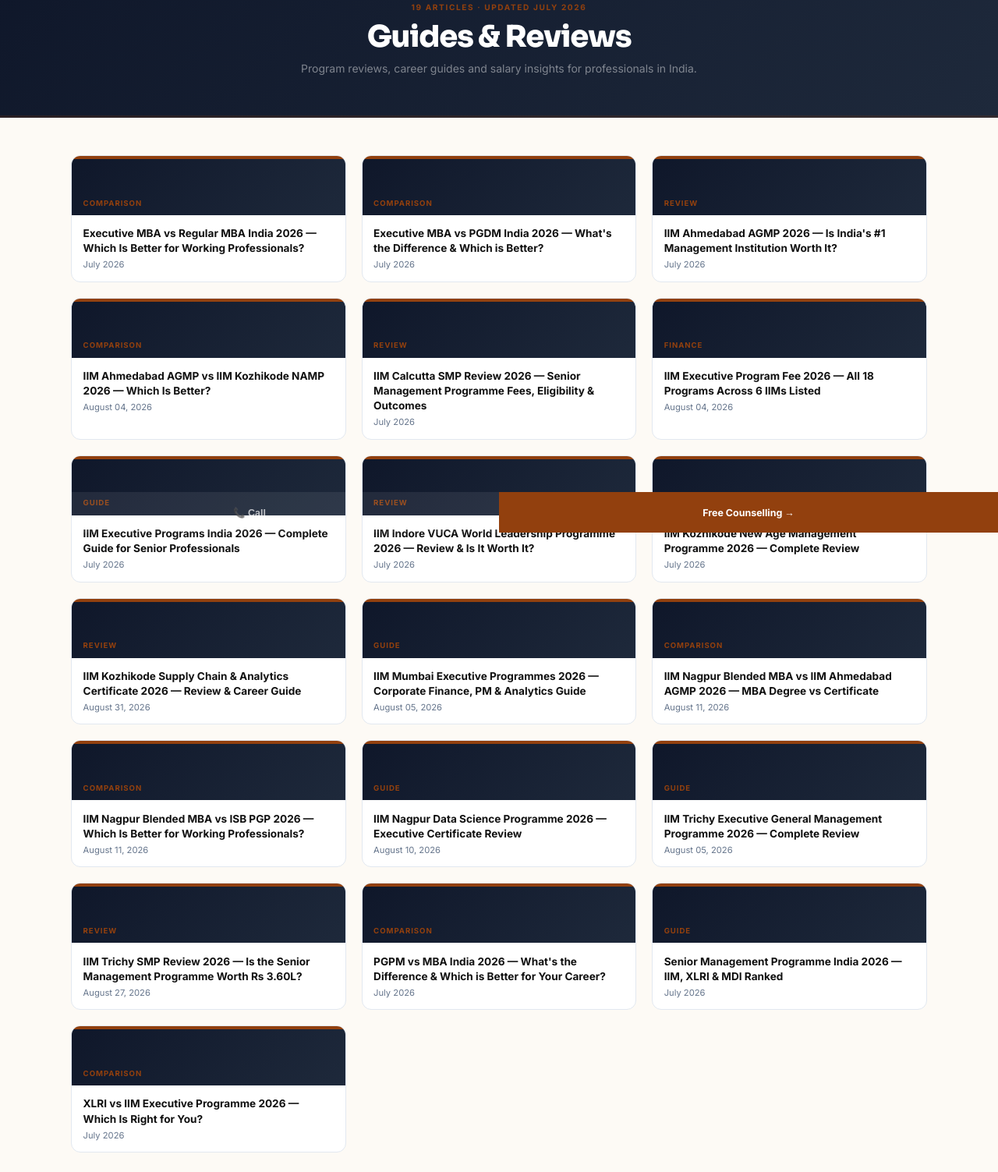
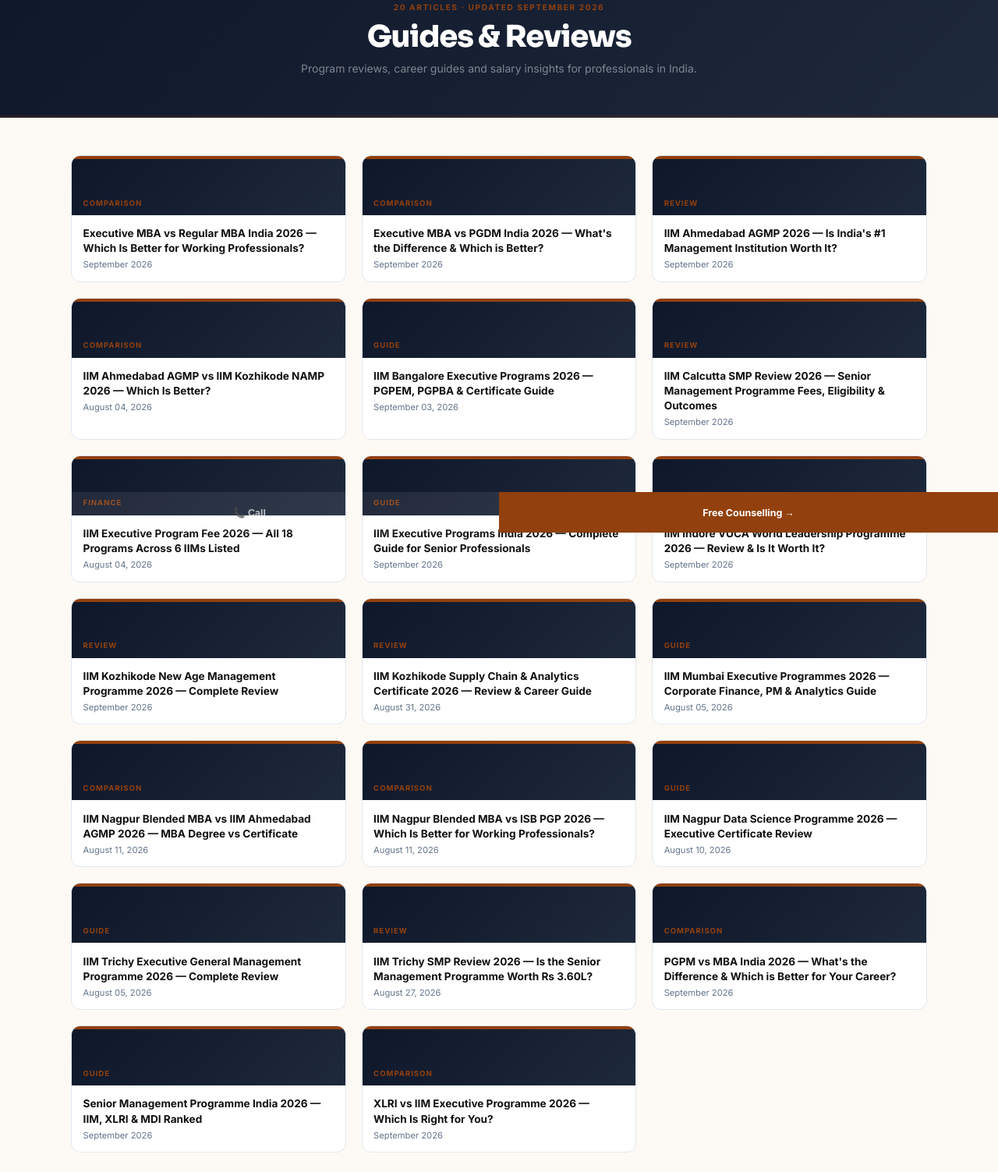
Before and after one commit to durgeshkekare-gif/iimexecutive-in, a website: page blog/index.html in a window 1280 px wide. Shown: the part 117-1620 px from the top of the page at 78% size. Drawn offline with nearby package versions, Linux system fonts and the light colour scheme.

Commit message:
fix: rebuild blog index

```diff
--- a/blog/index.html
+++ b/blog/index.html
@@ -1,7 +1,7 @@
 <!DOCTYPE html><html lang="en"><head>
 <meta charset="UTF-8"><link rel="icon" href="/favicon.ico">
-<meta name="viewport" content="width=device-width,initial-scale=1.0"><meta name="robots" content="index,follow">
-<title>Blog — 19 Guides | iimexecutive.in</title>
+<meta name="viewport" content="width=device-width,initial-scale=1.0">
+<title>Blog — 20 Guides | iimexecutive.in</title>
 <link rel="canonical" href="https://iimexecutive.in/blog">
 <script async src="https://www.googletagmanager.com/gtag/js?id=G-B18JTX1S3M"></script>
 <script>window.dataLayer=window.dataLayer||[];function gtag(){dataLayer.push(arguments);}gtag('js',new Date());gtag('config','G-B18JTX1S3M');</script>
@@ -9,21 +9,23 @@
 <link href="https://fonts.googleapis.com/css2?family=Sora:wght@400;600;700;800&family=Inter:wght@300;400;500;600;700&display=swap" rel="stylesheet">
 <link rel="stylesheet" href="/assets/style.css?v=11">
 </head><body>
-<nav class="nav"><a href="/" class="nav-logo"><span style='color:#D97706'>IIM</span>Executive.in</a><a href="/apply.html" class="nav-cta">Free Counselling</a><button class="nav-ham">&#9776;</button></nav>
+<nav class="nav"><a href="/" class="nav-logo"><span style='color:#D97706'>IIM</span>Executive.in</a>
+<a href="/apply.html" class="nav-cta">Free Counselling</a><button class="nav-ham">&#9776;</button></nav>
 <div style="background:linear-gradient(135deg,#0F172A,#1E293B);padding:52px 4%;text-align:center;border-bottom:3px solid #92400E33;">
-  <span style="font-size:.63rem;font-weight:700;letter-spacing:.16em;text-transform:uppercase;color:#92400E;display:block;margin-bottom:.5rem;">19 articles · Updated July 2026</span>
-  <h1 style="font-family:Sora,sans-serif;font-size:clamp(1.75rem,3.5vw,2.4rem);font-weight:800;color:#fff;letter-spacing:-.03em;margin-bottom:.5rem;">Guides &amp; Reviews</h1>
-  <p style="font-size:.875rem;color:rgba(255,255,255,.45);max-width:520px;margin:.5rem auto 0;">Program reviews, career guides and salary insights for professionals in India.</p>
+<span style="font-size:.63rem;font-weight:700;letter-spacing:.16em;text-transform:uppercase;color:#92400E;display:block;margin-bottom:.5rem;">20 articles · Updated September 2026</span>
+<h1 style="font-family:Sora,sans-serif;font-size:clamp(1.75rem,3.5vw,2.4rem);font-weight:800;color:#fff;letter-spacing:-.03em;margin-bottom:.5rem;">Guides &amp; Reviews</h1>
+<p style="font-size:.875rem;color:rgba(255,255,255,.45);max-width:520px;margin:.5rem auto 0;">Program reviews, career guides and salary insights for professionals in India.</p>
 </div>
-<div class="blog-grid"><a href="/blog/executive-mba-vs-mba-india-2026" class="blog-card"><div class="blog-card-bar" style="background:#92400E;"></div><div class="blog-card-head"><span class="blog-card-cat" style="color:#92400E;">Comparison</span></div><div class="blog-card-body"><div class="blog-card-title">Executive MBA vs Regular MBA India 2026 — Which Is Better for Working Professionals?</div><div class="blog-card-date">July 2026</div></div></a>
-<a href="/blog/executive-mba-vs-pgdm-difference-india-2026-which-is-better" class="blog-card"><div class="blog-card-bar" style="background:#92400E;"></div><div class="blog-card-head"><span class="blog-card-cat" style="color:#92400E;">Comparison</span></div><div class="blog-card-body"><div class="blog-card-title">Executive MBA vs PGDM India 2026 — What's the Difference & Which is Better?</div><div class="blog-card-date">July 2026</div></div></a>
-<a href="/blog/iim-ahmedabad-agmp-review" class="blog-card"><div class="blog-card-bar" style="background:#92400E;"></div><div class="blog-card-head"><span class="blog-card-cat" style="color:#92400E;">Review</span></div><div class="blog-card-body"><div class="blog-card-title">IIM Ahmedabad AGMP 2026 — Is India's #1 Management Institution Worth It?</div><div class="blog-card-date">July 2026</div></div></a>
+<div class="blog-grid"><a href="/blog/executive-mba-vs-mba-india-2026" class="blog-card"><div class="blog-card-bar" style="background:#92400E;"></div><div class="blog-card-head"><span class="blog-card-cat" style="color:#92400E;">Comparison</span></div><div class="blog-card-body"><div class="blog-card-title">Executive MBA vs Regular MBA India 2026 — Which Is Better for Working Professionals?</div><div class="blog-card-date">September 2026</div></div></a>
+<a href="/blog/executive-mba-vs-pgdm-difference-india-2026-which-is-better" class="blog-card"><div class="blog-card-bar" style="background:#92400E;"></div><div class="blog-card-head"><span class="blog-card-cat" style="color:#92400E;">Comparison</span></div><div class="blog-card-body"><div class="blog-card-title">Executive MBA vs PGDM India 2026 — What's the Difference & Which is Better?</div><div class="blog-card-date">September 2026</div></div></a>
+<a href="/blog/iim-ahmedabad-agmp-review" class="blog-card"><div class="blog-card-bar" style="background:#92400E;"></div><div class="blog-card-head"><span class="blog-card-cat" style="color:#92400E;">Review</span></div><div class="blog-card-body"><div class="blog-card-title">IIM Ahmedabad AGMP 2026 — Is India's #1 Management Institution Worth It?</div><div class="blog-card-date">September 2026</div></div></a>
 <a href="/blog/iim-ahmedabad-agmp-vs-iim-kozhikode-namp-2026" class="blog-card"><div class="blog-card-bar" style="background:#92400E;"></div><div class="blog-card-head"><span class="blog-card-cat" style="color:#92400E;">Comparison</span></div><div class="blog-card-body"><div class="blog-card-title">IIM Ahmedabad AGMP vs IIM Kozhikode NAMP 2026 — Which Is Better?</div><div class="blog-card-date">August 04, 2026</div></div></a>
-<a href="/blog/iim-calcutta-smp-senior-management-programme-review" class="blog-card"><div class="blog-card-bar" style="background:#92400E;"></div><div class="blog-card-head"><span class="blog-card-cat" style="color:#92400E;">Review</span></div><div class="blog-card-body"><div class="blog-card-title">IIM Calcutta SMP Review 2026 — Senior Management Programme Fees, Eligibility & Outcomes</div><div class="blog-card-date">July 2026</div></div></a>
+<a href="/blog/iim-bangalore-executive-programs-2026-guide" class="blog-card"><div class="blog-card-bar" style="background:#92400E;"></div><div class="blog-card-head"><span class="blog-card-cat" style="color:#92400E;">Guide</span></div><div class="blog-card-body"><div class="blog-card-title">IIM Bangalore Executive Programs 2026 — PGPEM, PGPBA & Certificate Guide</div><div class="blog-card-date">September 03, 2026</div></div></a>
+<a href="/blog/iim-calcutta-smp-senior-management-programme-review" class="blog-card"><div class="blog-card-bar" style="background:#92400E;"></div><div class="blog-card-head"><span class="blog-card-cat" style="color:#92400E;">Review</span></div><div class="blog-card-body"><div class="blog-card-title">IIM Calcutta SMP Review 2026 — Senior Management Programme Fees, Eligibility & Outcomes</div><div class="blog-card-date">September 2026</div></div></a>
 <a href="/blog/iim-executive-program-fee-2026-all-iims" class="blog-card"><div class="blog-card-bar" style="background:#92400E;"></div><div class="blog-card-head"><span class="blog-card-cat" style="color:#92400E;">Finance</span></div><div class="blog-card-body"><div class="blog-card-title">IIM Executive Program Fee 2026 — All 18 Programs Across 6 IIMs Listed</div><div class="blog-card-date">August 04, 2026</div></div></a>
-<a href="/blog/iim-executive-programs-india-2026" class="blog-card"><div class="blog-card-bar" style="background:#92400E;"></div><div class="blog-card-head"><span class="blog-card-cat" style="color:#92400E;">Guide</span></div><div class="blog-card-body"><div class="blog-card-title">IIM Executive Programs India 2026 — Complete Guide for Senior Professionals</div><div class="blog-card-date">July 2026</div></div></a>
-<a href="/blog/iim-indore-vuca-leadership-programme-review" class="blog-card"><div class="blog-card-bar" style="background:#92400E;"></div><div class="blog-card-head"><span class="blog-card-cat" style="color:#92400E;">Review</span></div><div class="blog-card-body"><div class="blog-card-title">IIM Indore VUCA World Leadership Programme 2026 — Review & Is It Worth It?</div><div class="blog-card-date">July 2026</div></div></a>
-<a href="/blog/iim-kozhikode-new-age-management-review-2026" class="blog-card"><div class="blog-card-bar" style="background:#92400E;"></div><div class="blog-card-head"><span class="blog-card-cat" style="color:#92400E;">Review</span></div><div class="blog-card-body"><div class="blog-card-title">IIM Kozhikode New Age Management Programme 2026 — Complete Review</div><div class="blog-card-date">July 2026</div></div></a>
+<a href="/blog/iim-executive-programs-india-2026" class="blog-card"><div class="blog-card-bar" style="background:#92400E;"></div><div class="blog-card-head"><span class="blog-card-cat" style="color:#92400E;">Guide</span></div><div class="blog-card-body"><div class="blog-card-title">IIM Executive Programs India 2026 — Complete Guide for Senior Professionals</div><div class="blog-card-date">September 2026</div></div></a>
+<a href="/blog/iim-indore-vuca-leadership-programme-review" class="blog-card"><div class="blog-card-bar" style="background:#92400E;"></div><div class="blog-card-head"><span class="blog-card-cat" style="color:#92400E;">Review</span></div><div class="blog-card-body"><div class="blog-card-title">IIM Indore VUCA World Leadership Programme 2026 — Review & Is It Worth It?</div><div class="blog-card-date">September 2026</div></div></a>
+<a href="/blog/iim-kozhikode-new-age-management-review-2026" class="blog-card"><div class="blog-card-bar" style="background:#92400E;"></div><div class="blog-card-head"><span class="blog-card-cat" style="color:#92400E;">Review</span></div><div class="blog-card-body"><div class="blog-card-title">IIM Kozhikode New Age Management Programme 2026 — Complete Review</div><div class="blog-card-date">September 2026</div></div></a>
 <a href="/blog/iim-kozhikode-supply-chain-analytics-review-2026" class="blog-card"><div class="blog-card-bar" style="background:#92400E;"></div><div class="blog-card-head"><span class="blog-card-cat" style="color:#92400E;">Review</span></div><div class="blog-card-body"><div class="blog-card-title">IIM Kozhikode Supply Chain & Analytics Certificate 2026 — Review & Career Guide</div><div class="blog-card-date">August 31, 2026</div></div></a>
 <a href="/blog/iim-mumbai-executive-programmes-2026-guide" class="blog-card"><div class="blog-card-bar" style="background:#92400E;"></div><div class="blog-card-head"><span class="blog-card-cat" style="color:#92400E;">Guide</span></div><div class="blog-card-body"><div class="blog-card-title">IIM Mumbai Executive Programmes 2026 — Corporate Finance, PM & Analytics Guide</div><div class="blog-card-date">August 05, 2026</div></div></a>
 <a href="/blog/iim-nagpur-blended-mba-vs-iim-ahmedabad-agmp-2026" class="blog-card"><div class="blog-card-bar" style="background:#92400E;"></div><div class="blog-card-head"><span class="blog-card-cat" style="color:#92400E;">Comparison</span></div><div class="blog-card-body"><div class="blog-card-title">IIM Nagpur Blended MBA vs IIM Ahmedabad AGMP 2026 — MBA Degree vs Certificate</div><div class="blog-card-date">August 11, 2026</div></div></a>
@@ -31,9 +33,9 @@
 <a href="/blog/iim-nagpur-data-science-executive-programme-2026" class="blog-card"><div class="blog-card-bar" style="background:#92400E;"></div><div class="blog-card-head"><span class="blog-card-cat" style="color:#92400E;">Guide</span></div><div class="blog-card-body"><div class="blog-card-title">IIM Nagpur Data Science Programme 2026 — Executive Certificate Review</div><div class="blog-card-date">August 10, 2026</div></div></a>
 <a href="/blog/iim-trichy-egmp-executive-general-management-2026" class="blog-card"><div class="blog-card-bar" style="background:#92400E;"></div><div class="blog-card-head"><span class="blog-card-cat" style="color:#92400E;">Guide</span></div><div class="blog-card-body"><div class="blog-card-title">IIM Trichy Executive General Management Programme 2026 — Complete Review</div><div class="blog-card-date">August 05, 2026</div></div></a>
 <a href="/blog/iim-trichy-smp-review-2026" class="blog-card"><div class="blog-card-bar" style="background:#92400E;"></div><div class="blog-card-head"><span class="blog-card-cat" style="color:#92400E;">Review</span></div><div class="blog-card-body"><div class="blog-card-title">IIM Trichy SMP Review 2026 — Is the Senior Management Programme Worth Rs 3.60L?</div><div class="blog-card-date">August 27, 2026</div></div></a>
-<a href="/blog/pgpm-vs-mba-india-2026-which-is-better" class="blog-card"><div class="blog-card-bar" style="background:#92400E;"></div><div class="blog-card-head"><span class="blog-card-cat" style="color:#92400E;">Comparison</span></div><div class="blog-card-body"><div class="blog-card-title">PGPM vs MBA India 2026 — What's the Difference & Which is Better for Your Career?</div><div class="blog-card-date">July 2026</div></div></a>
-<a href="/blog/senior-management-programme-india-2026-iim-xlri-iiit-ranked" class="blog-card"><div class="blog-card-bar" style="background:#92400E;"></div><div class="blog-card-head"><span class="blog-card-cat" style="color:#92400E;">Guide</span></div><div class="blog-card-body"><div class="blog-card-title">Senior Management Programme India 2026 — IIM, XLRI & MDI Ranked</div><div class="blog-card-date">July 2026</div></div></a>
-<a href="/blog/xlri-vs-iim-executive-programme" class="blog-card"><div class="blog-card-bar" style="background:#92400E;"></div><div class="blog-card-head"><span class="blog-card-cat" style="color:#92400E;">Comparison</span></div><div class="blog-card-body"><div class="blog-card-title">XLRI vs IIM Executive Programme 2026 — Which Is Right for You?</div><div class="blog-card-date">July 2026</div></div></a></div>
+<a href="/blog/pgpm-vs-mba-india-2026-which-is-better" class="blog-card"><div class="blog-card-bar" style="background:#92400E;"></div><div class="blog-card-head"><span class="blog-card-cat" style="color:#92400E;">Comparison</span></div><div class="blog-card-body"><div class="blog-card-title">PGPM vs MBA India 2026 — What's the Difference & Which is Better for Your Career?</div><div class="blog-card-date">September 2026</div></div></a>
+<a href="/blog/senior-management-programme-india-2026-iim-xlri-iiit-ranked" class="blog-card"><div class="blog-card-bar" style="background:#92400E;"></div><div class="blog-card-head"><span class="blog-card-cat" style="color:#92400E;">Guide</span></div><div class="blog-card-body"><div class="blog-card-title">Senior Management Programme India 2026 — IIM, XLRI & MDI Ranked</div><div class="blog-card-date">September 2026</div></div></a>
+<a href="/blog/xlri-vs-iim-executive-programme" class="blog-card"><div class="blog-card-bar" style="background:#92400E;"></div><div class="blog-card-head"><span class="blog-card-cat" style="color:#92400E;">Comparison</span></div><div class="blog-card-body"><div class="blog-card-title">XLRI vs IIM Executive Programme 2026 — Which Is Right for You?</div><div class="blog-card-date">September 2026</div></div></a></div>
 <footer style="background:#0F172A;padding:1.5rem 4%;margin-top:3rem;text-align:center;">
 <p style="font-size:.7rem;color:rgba(255,255,255,.35);">© 2026 iimexecutive.in</p>
 </footer>
```
